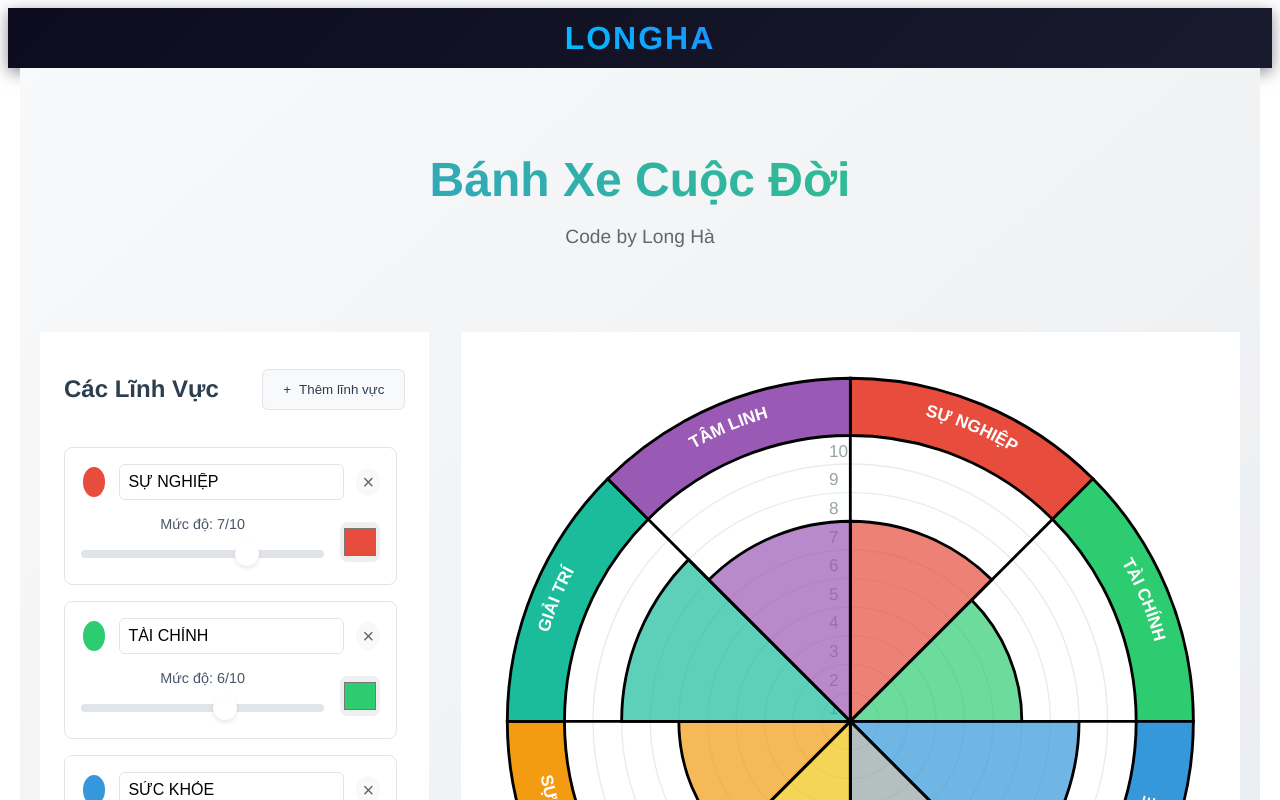
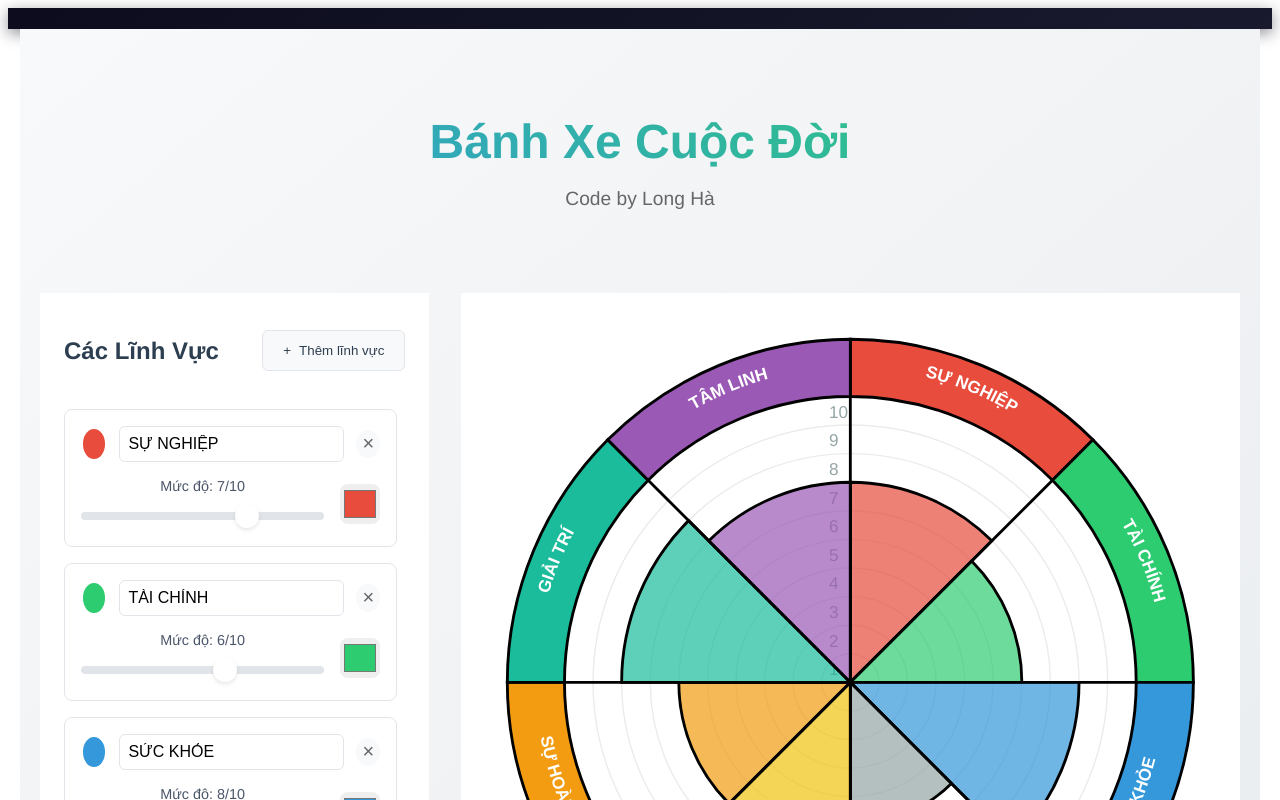
Before and after one commit to longhangoc/vue, a Vue app: page / in a window 1280 px wide. Shown: the top 800 px of the page. Built offline with nearby package versions, Linux system fonts and the light colour scheme.

Commit message:
Update Header.vue

```diff
--- a/src/components/Header.vue
+++ b/src/components/Header.vue
@@ -1,7 +1,7 @@
 <template>
   <header class="galaxy-header">
     <div class="header-content">
-      <h1 class="galaxy-logo">LONGHA</h1>
+      <h1 class="galaxy-logo"> </h1>
     </div>
   </header>
 </template>
```
